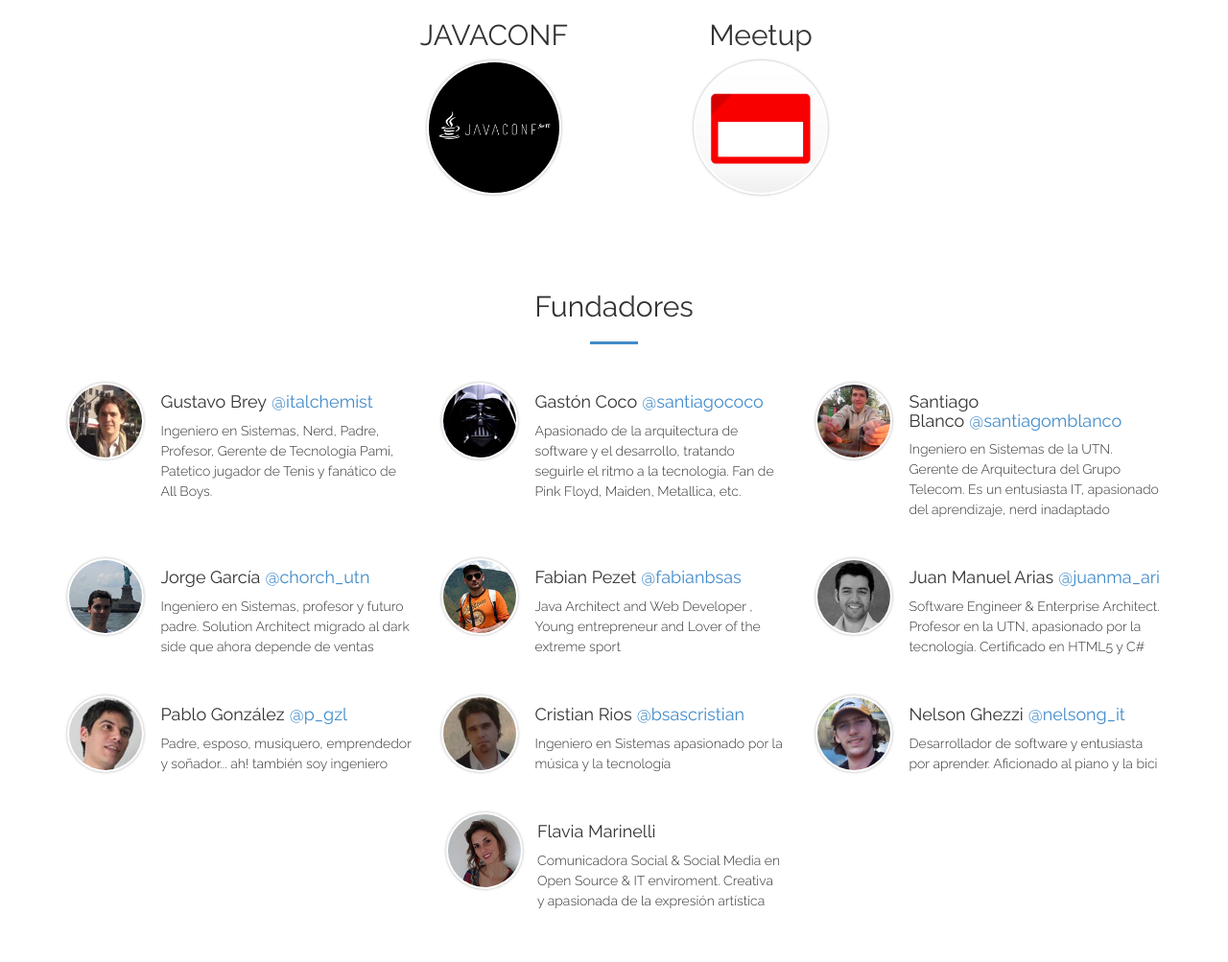
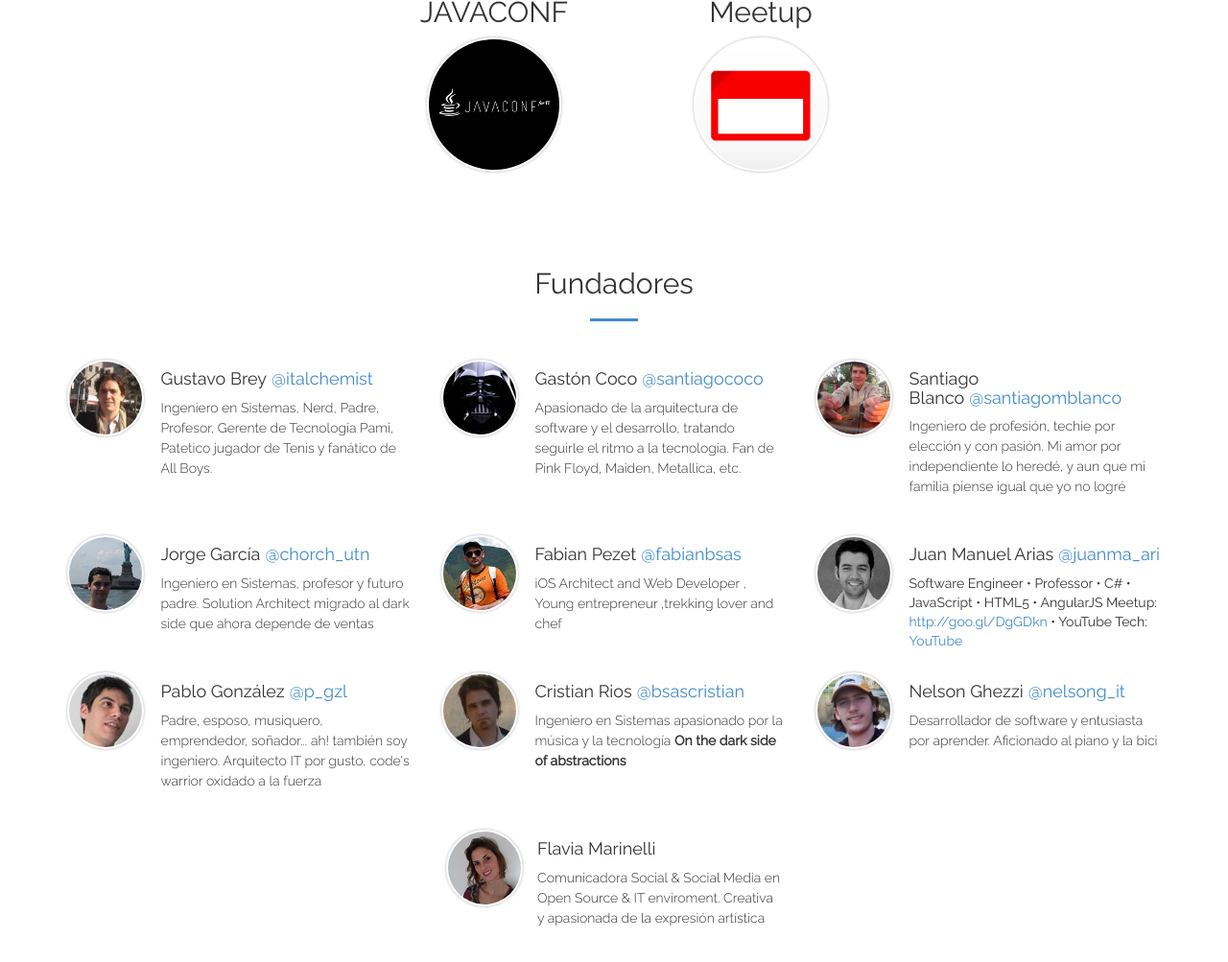
Before and after one commit to Conf4IT/Conf4it-2, a website: page index.html in a window 1280 px wide. Shown: the part 2355-3358 px from the top of the page at 96% size. Drawn offline with Linux system fonts and the light colour scheme.

Commit message:
modificaciones 171020151209

```diff
--- a/index.html
+++ b/index.html
@@ -92,7 +92,8 @@
                 <div class="col-lg-8 col-lg-offset-2 text-center">
                     <h2 class="section-heading">Quienes Somos</h2>
                     <hr class="light">
-                    <p class="text-faded">Somos un equipo joven y nuestra misión consiste en organizar <span>eventos y conferencias</span> de primer nivel sobre diversos tópicos del mundo IT y nuevas tecnologías, convocando a oradores destacados en la materia para brindarle al público una experiencia única que permita el networking y el contacto con los referentes de <span>Argentina, LATAM y el Mundo</span>.</p>
+                    <!-- <p class="text-faded">Somos un equipo joven y nuestra misión consiste en organizar <span>eventos y conferencias</span> de primer nivel sobre diversos tópicos del mundo IT y nuevas tecnologías, convocando a oradores destacados en la materia para brindarle al público una experiencia única que permita el networking y el contacto con los referentes de <span>Argentina, LATAM y el Mundo</span>.</p> -->
+                    <p class="text-faded">Somos una organización sin fines de lucro. Nuestra misión es generar espacios de encuentro agnósticos para impulsar el desarrollo de diversas conferencias, capacitaciones y meetups, en pos de crear y fortalecer comunidades IT en <span>Argentina y América Latina</span>.</p>
                     <!-- <a href="#" class="btn btn-default btn-xl">Get Started!</a> -->
                 </div>
             </div>
@@ -112,7 +113,10 @@
             <div class="row">
                 <div class="col-md-4 text-center">
                     <div class="service-box">
+                        <a href="#confs">
+
                         <i class="fa fa-4x fa-users wow bounceIn text-primary"></i>
+                        </a>
                         <h3>Conferencias</h3>
                         <!-- <p class="text-muted">Our templates are updated regularly so they don't break.</p> -->
                     </div>
@@ -126,7 +130,10 @@
                 </div>
                 <div class="col-md-4 text-center">
                     <div class="service-box">
+                        <a href="http://www.meetup.com/es/ArquitecturaDeSoftware/?chapter_analytics_code=UA-37230564-8" target="_blank">
+
                         <i class="fa fa-4x fa-beer wow bounceIn text-primary" data-wow-delay=".2s"></i>
+                        </a>
                         <h3>Meetup</h3>
                         <!-- <p class="text-muted">We update dependencies to keep things fresh.</p> -->
                     </div>
@@ -264,7 +271,7 @@
                     </div>
                 <div class="col-lg-3 text-center">
                     <h2 class="section-heading">JAVACONF</h2>
-                        <a href="http://java.conf4.it" target="_blank">
+                        <!-- <a href="http://java.conf4.it" target="_blank"> -->
                             <img src="img/logos/javaconf.png" alt="javaconf" class="circle-small">
                         </a>
                 </div>
@@ -310,7 +317,8 @@
                     </div>
                     <div class="col-md-3">
                         <h4>Santiago Blanco<a href="https://twitter.com/santiagomblanco">@santiagomblanco</a></h4>
-                        <p> Ingeniero en Sistemas de la UTN. Gerente de Arquitectura del Grupo Telecom. Es un entusiasta IT, apasionado del aprendizaje, nerd inadaptado</p>
+                        <p>Ingeniero de profesión, techie por elección y con pasión. Mi amor por independiente lo heredé, y aun que mi familia piense igual que yo no logré</p>
+                        <!-- <p> Ingeniero en Sistemas de la UTN. Gerente de Arquitectura del Grupo Telecom. Es un entusiasta IT, apasionado del aprendizaje, nerd inadaptado</p> -->
                     </div>
                 </div>
                 <div class="row">
@@ -326,14 +334,16 @@
                     </div>
                     <div class="col-md-3">
                         <h4>Fabian Pezet<a href="https://twitter.com/fabianbsas">@fabianbsas</a></h4>
-                        <p>Java Architect and Web Developer , Young entrepreneur and Lover of the extreme sport</p>
+                        <p>iOS Architect and Web Developer , Young entrepreneur ,trekking lover and chef</p>
+                        <!-- <p>Java Architect and Web Developer , Young entrepreneur and Lover of the extreme sport</p> -->
                     </div>
                     <div class="col-md-1 text-center">
                         <img src="img/founders/juan-manuel-arias.png" alt="" class="circle-small">
                     </div>
                     <div class="col-md-3">
                         <h4>Juan Manuel Arias<a href="https://twitter.com/juanma_ari">@juanma_ari</a></h4>
-                        <p>Software Engineer &amp; Enterprise Architect. Profesor en la UTN, apasionado por la tecnología. Certificado en HTML5 y C#</p>
+                        Software Engineer • Professor • C# • JavaScript • HTML5 • AngularJS Meetup: <a href="http://www.meetup.com/es/AngularJS-Buenos-Aires/?chapter_analytics_code=UA-37230564-7">http://goo.gl/DgGDkn</a>  • YouTube Tech: <a href="http://www.youtube.com/user/juanmanuelarias2" target="_blank">YouTube</a>
+                        <!-- <p>Software Engineer &amp; Enterprise Architect. Profesor en la UTN, apasionado por la tecnología. Certificado en HTML5 y C#</p> -->
                     </div>
                 </div>
                 <div class="row">
@@ -342,14 +352,15 @@
                     </div>
                     <div class="col-md-3">
                         <h4>Pablo González<a href="https://twitter.com/p_gzl">@p_gzl</a></h4>
-                        <p>Padre, esposo, musiquero, emprendedor y soñador... ah! también soy ingeniero</p>
+                        <p>Padre, esposo, musiquero, emprendedor, soñador... ah! también soy ingeniero. Arquitecto IT por gusto, code's warrior oxidado a la fuerza</p>
+                        <!-- <p>Padre, esposo, musiquero, emprendedor y soñador... ah! también soy ingeniero</p> -->
                     </div>
                     <div class="col-md-1 text-center">
                         <img src="img/founders/cristian-rios.png" alt="" class="circle-small">
                     </div>
                     <div class="col-md-3">
                         <h4>Cristian Rios<a href="https://twitter.com/bsascristian">@bsascristian</a></h4>
-                        <p>Ingeniero en Sistemas apasionado por la música y la tecnología</p>
+                        <p>Ingeniero en Sistemas apasionado por la música y la tecnología <strong>On the dark side of abstractions</strong></p>
                     </div>
                     <div class="col-md-1 text-center">
                         <img src="img/founders/nelson-ghezzi.png" alt="" class="circle-small">
```
